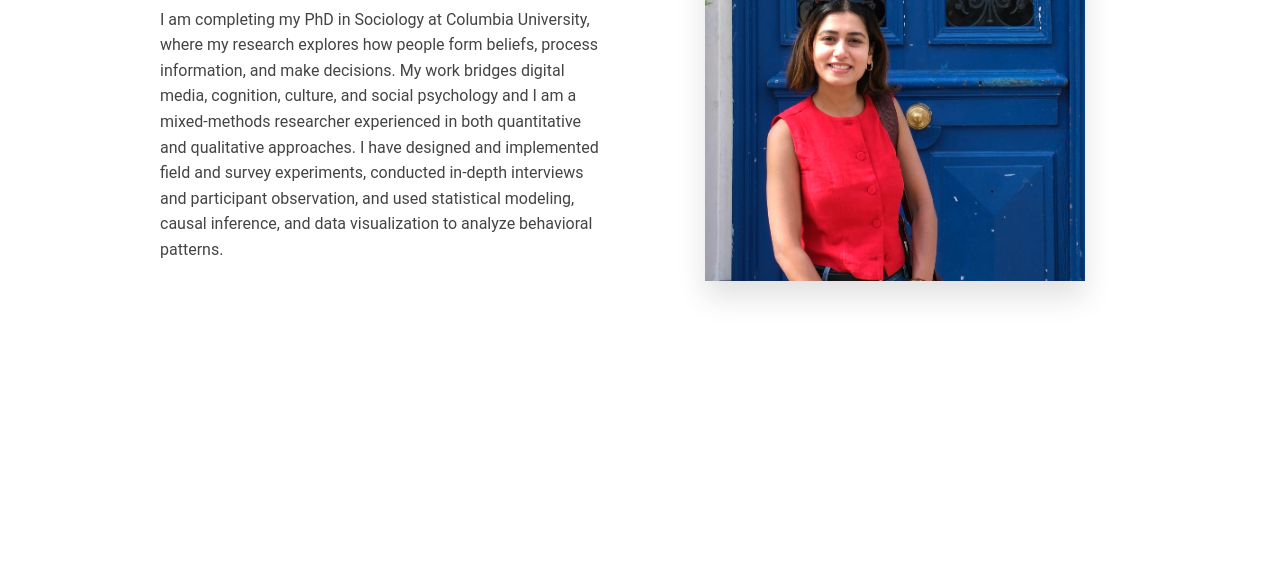
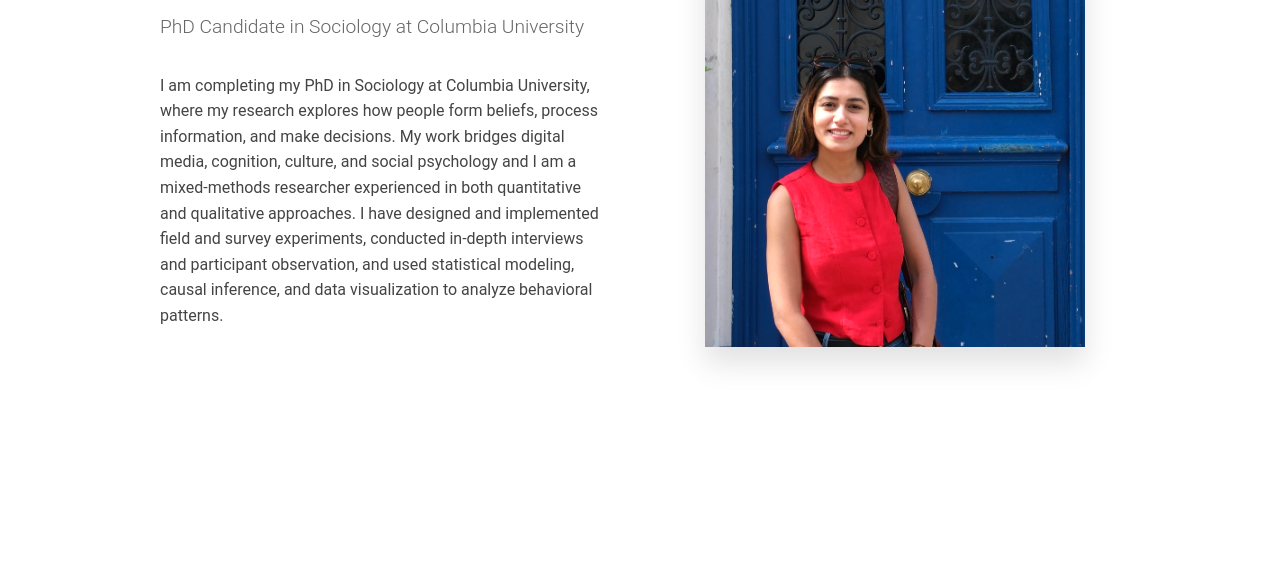
Before and after one commit to monikayadav141/monikayadav141.github.io, a plain HTML site: page index.html in a window 1280 px wide. Shown: the part 238-800 px from the top of the page. Drawn offline with Linux system fonts and the light colour scheme.

Commit message:
feat: Vertically center home page content and refactor teaching award display.

```diff
--- a/style.css
+++ b/style.css
@@ -141,6 +141,14 @@ h1 {
 
 main {
   padding: 24px 0;
+}
+
+/* Center home page content vertically */
+body:has(.home-grid) main {
+  min-height: calc(100vh - 200px);
+  display: flex;
+  align-items: center;
+  justify-content: center;
 }
 
 .modal-open,
```
Also changed, not shown: teaching.html (+2 -4 lines).
